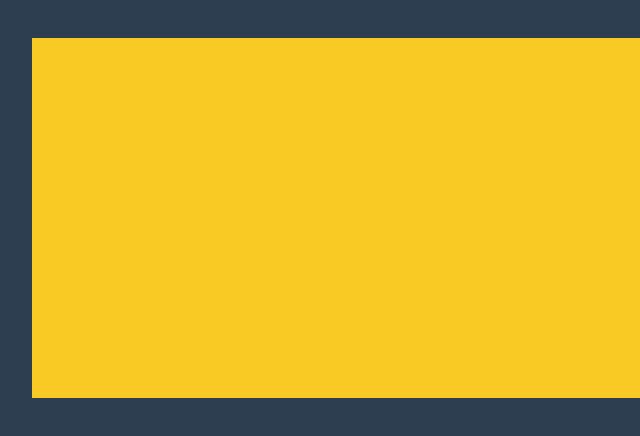
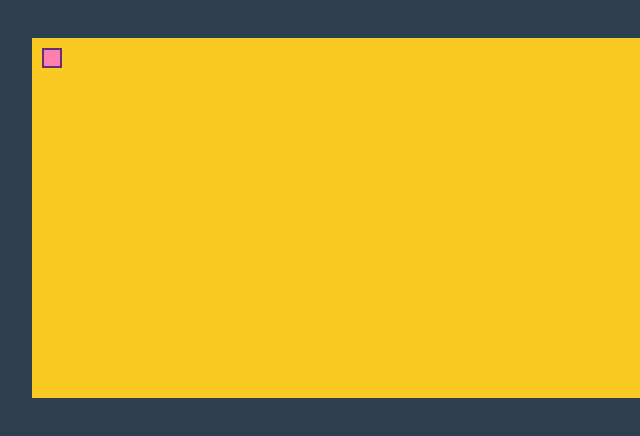
Before and after one commit to jsreyes/snake-game, a plain HTML site: page index.html in a window 1280 px wide. Shown: the full height of the page, 288-928 px from the left. Drawn offline with Linux system fonts and the light colour scheme.

Commit message:
✨ Snake class added

```diff
--- a/src/bootloader.js
+++ b/src/bootloader.js
@@ -6,7 +6,15 @@ class BootLoader extends Phaser.Scene {
   // Carga todos los assets
   preload() {
     console.log('Hola Soy Bootloader');
-    this.scene.start('Play');
+    // Carga de los assets con load.image()
+    this.load.image('cuerpo', './assets/body.png');
+    this.load.image('comida', './assets/food.png');
+    this.load.image('tablero', './assets/tablero.png');
+
+    this.load.on('complete', () => {
+      this.scene.start('Play');
+    })
+
   }
 
 }
--- /dev/null
+++ b/src/gameobjects/Snake.js
@@ -0,0 +1,9 @@
+class Snake {
+
+  constructor(scene) {
+    this.scene = scene;
+    this.cuerpo = this.scene.physics.add.image(10, 10, 'cuerpo');
+  }
+}
+
+export default Snake;
--- a/src/main.js
+++ b/src/main.js
@@ -12,6 +12,12 @@ const config = {
   parent: 'container',
   backgroundColor: '#f9ca24',
   pixelArt: true,
+  physics: {
+    default: 'arcade',
+    // arcade: {
+    //   gravity: { y: 100 }
+    // }
+  },
   scene: [
     BootLoader,
     Play,
--- a/src/scenes/play.js
+++ b/src/scenes/play.js
@@ -1,3 +1,5 @@
+import Snake from "../gameobjects/Snake.js";
+
 class Play extends Phaser.Scene {
   constructor() {
     super('Play');
@@ -6,6 +8,9 @@ class Play extends Phaser.Scene {
   // Carga todos los assets
   preload() {
     console.log('Escena play');
+    // this.add.image(10, 10, 'cuerpo');
+
+    this.snake = new Snake(this);
   }
 
 }
--- a/styles.css
+++ b/styles.css
@@ -1,6 +1,6 @@
 * {
     margin: 0;
-		padding: 0;
+	padding: 0;
 }
 
 body {
```
